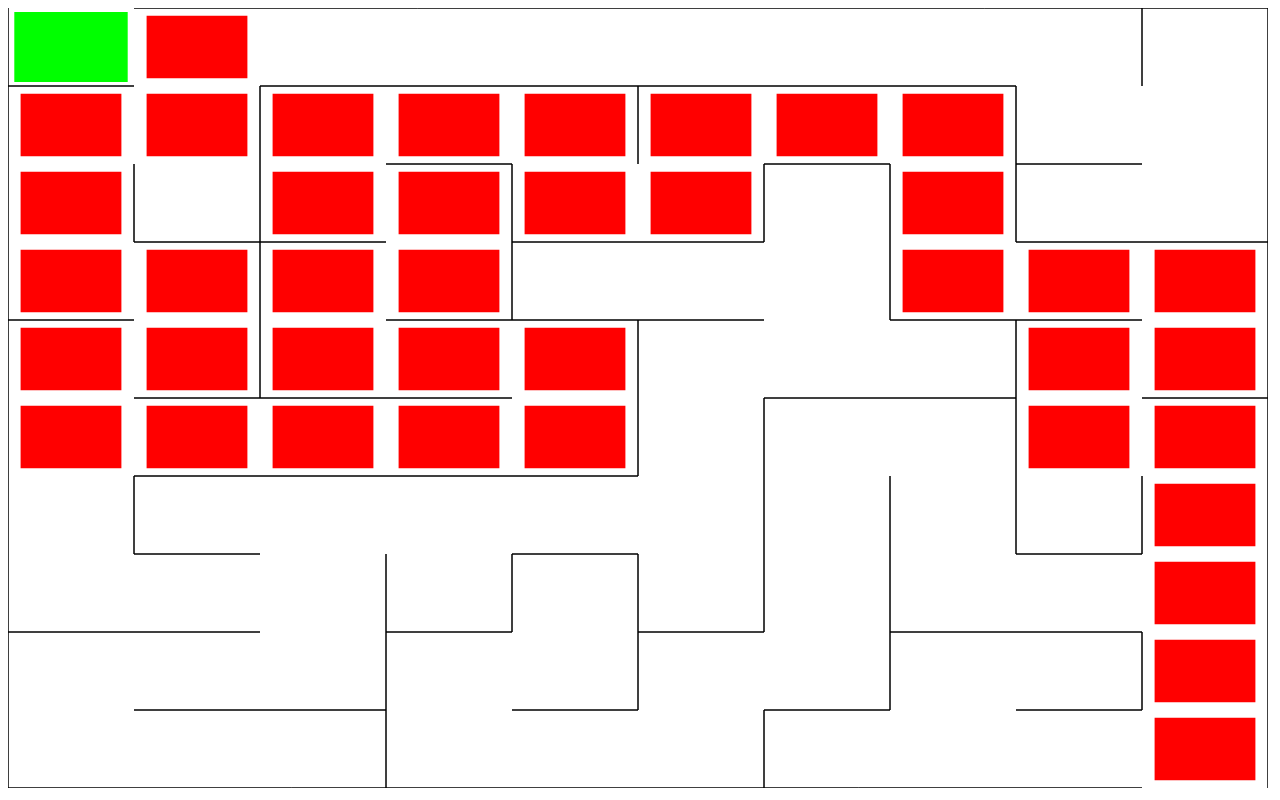
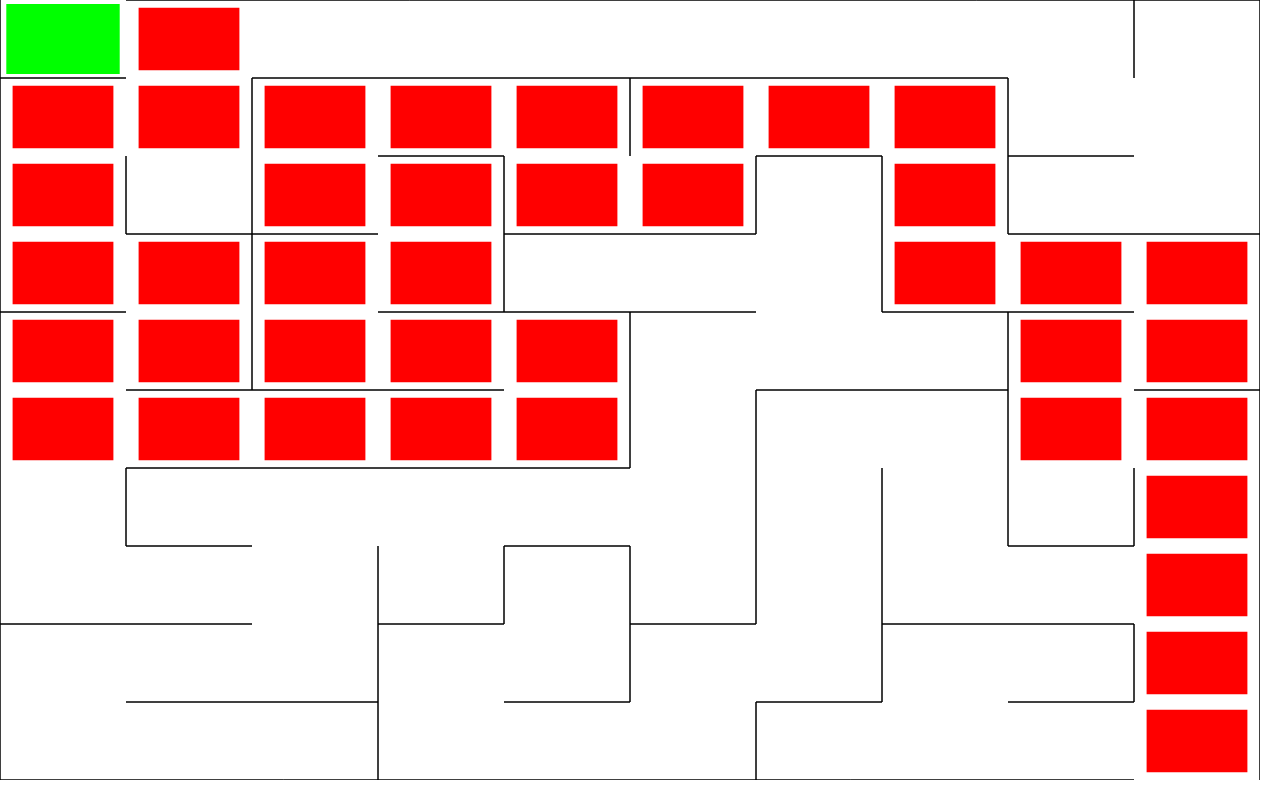
Before and after one commit to drewsilcock/maze.js, a plain HTML site: page index.html in a window 1280 px wide. Drawn offline with Linux system fonts and the light colour scheme.

Commit message:
Add stylesheet

```diff
--- a/index.html
+++ b/index.html
@@ -4,10 +4,9 @@
   <head>
     <meta charset="utf-8">
     <title> Canvas Test </title>
+    <link rel="stylesheet" type="text/css" href="stylesheet.css">
   </head>
   <body>
-    <section>
-
       <div>
         <canvas id="canvas">
             <p>Your browser does not support the HTML5 Canvas feature.</p>
@@ -19,7 +18,5 @@
       </div>
 
       <script type="text/javascript" src="maze.js"></script>
-
-    </section>
   </body>
 </html>
--- /dev/null
+++ b/stylesheet.css
@@ -0,0 +1,5 @@
+html, body {
+    width: 100%;
+    height: 100%;
+    margin: 0px;
+}
```
